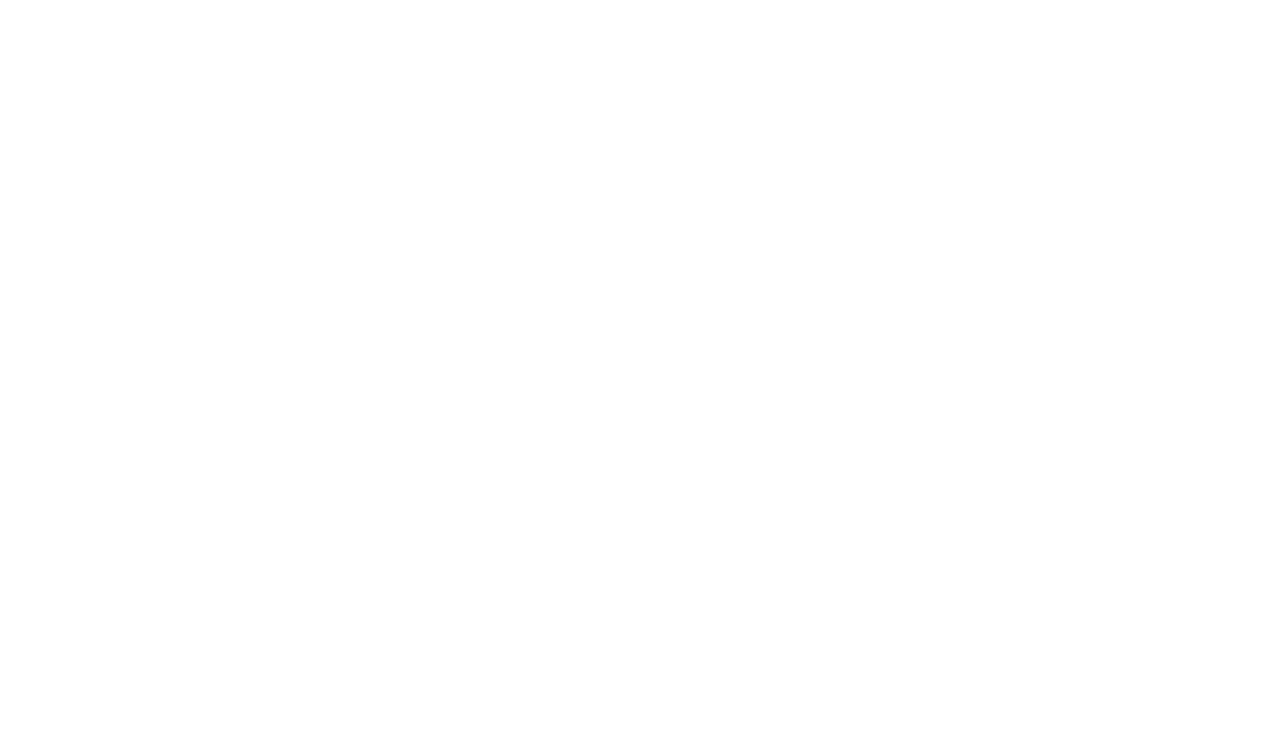
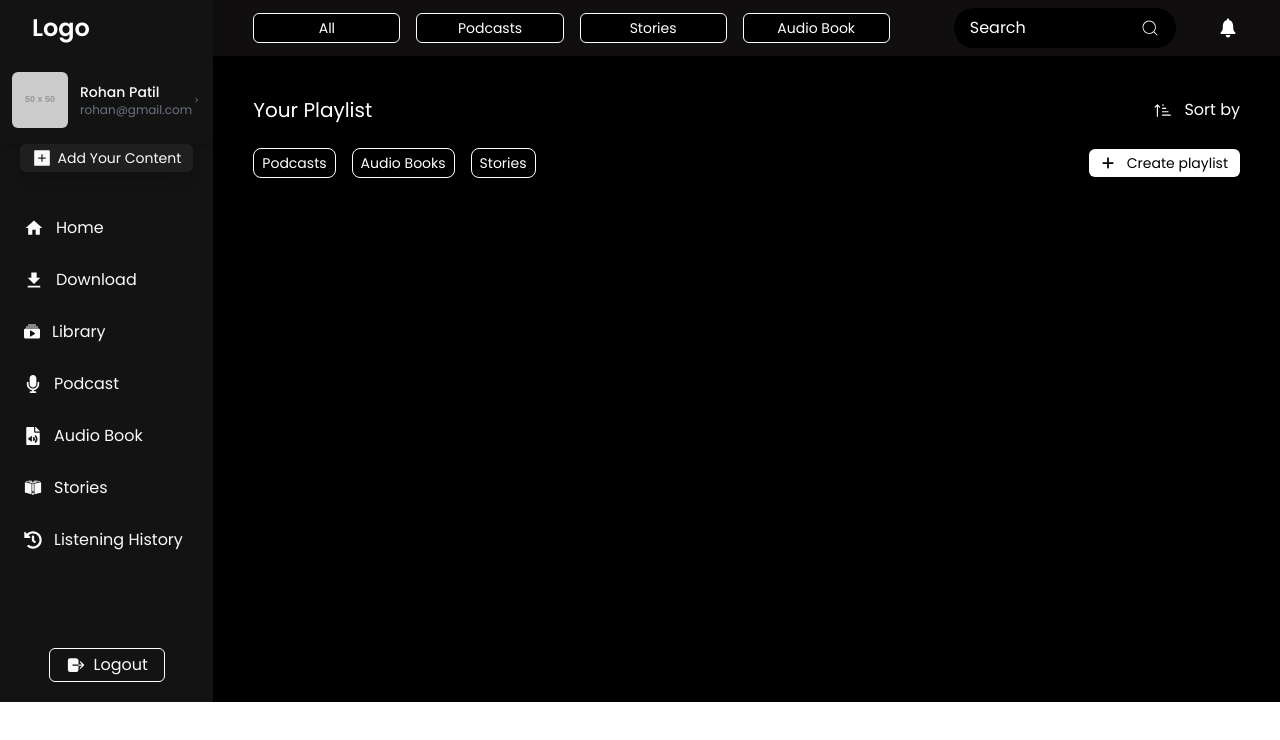
Before and after one commit to satishd01/podcast, a React (Vite) app in the folder podcast/: page /my-playlist in a window 1280 px wide. Before the commit this address had no page. Shown: the top 740 px of the page. Built offline with nearby package versions, Linux system fonts and the light colour scheme; the HTML template or start-up script is replaced by a standard one.

Commit message:
feat: MyPlaylist

```diff
--- a/podcast/src/App.jsx
+++ b/podcast/src/App.jsx
@@ -18,6 +18,7 @@ const LikedPodcasts = lazy(() =>
 const DownloadedPodcasts = lazy(() =>
   import("./pages/DownloadedPodcasts/DownloadedPodcasts.jsx")
 );
+const MyPlaylist = lazy(() => import("./pages/MyPlaylist/MyPlaylist.jsx"));
 const PodcastsContent = lazy(() =>
   import("./pages/Home/features/PodcastsContent/PodcastsContent")
 );
@@ -57,6 +58,7 @@ const App = () => {
           <Route path="/audio-book" element={<AudioBooksContent />} />
           <Route path="/library" element={<Library />} />
           <Route path="/downloaded-podcasts" element={<DownloadedPodcasts />} />
+          <Route path="/my-playlist" element={<MyPlaylist />} />
           <Route path="/liked-podcasts" element={<LikedPodcasts />} />
           <Route path="/subscription" element={<Subscription />} />
           <Route path="/podcast/:podId" element={<SinglePodcast />} />
--- /dev/null
+++ b/podcast/src/pages/MyPlaylist/MyPlaylist.jsx
@@ -0,0 +1,94 @@
+import React, { useEffect, useState } from "react";
+import { useDispatch, useSelector } from "react-redux";
+import { toggleSlider } from "../../app/slices/sliderSlice";
+
+import SliderDiv from "../../components/SliderDiv/SliderDiv";
+import Navbar from "./../../components/Navbar/Navbar";
+import { BsSortDown, BsSortUpAlt } from "react-icons/bs";
+
+import { FaPlus } from "react-icons/fa6";
+
+const MyPlaylist = () => {
+  const [toggleSort, setToggleSort] = useState(true);
+
+  const dispatch = useDispatch();
+
+  const isUserViewOpen = useSelector((state) => state.slider.isSliderOpen);
+
+  useEffect(() => {
+    const handleResize = () => {
+      const isMobile = window.innerWidth < 640;
+      if (isMobile) {
+        dispatch(toggleSlider(false));
+      } else {
+        dispatch(toggleSlider(true));
+      }
+    };
+
+    handleResize();
+    window.addEventListener("resize", handleResize);
+    return () => window.removeEventListener("resize", handleResize);
+  }, [dispatch]);
+
+  useEffect(() => {
+    const handleScroll = () => {
+      const isMobile = window.innerWidth < 640;
+      const scrollThreshold = 200;
+      if (isUserViewOpen && isMobile && window.scrollY > scrollThreshold) {
+        dispatch(toggleSlider(false));
+      }
+    };
+
+    window.addEventListener("scroll", handleScroll);
+    return () => window.removeEventListener("scroll", handleScroll);
+  }, [isUserViewOpen, dispatch]);
+
+  return (
+    <div>
+      <Navbar />
+      <div className="grid grid-cols-12">
+        <SliderDiv />
+
+        <div
+          className={`${
+            isUserViewOpen ? "md:col-span-10" : "md:col-span-12"
+          } col-span-12 text-white bg-black relative px-4 md:px-10  py-10 h-auto`}>
+          <div className="flex items-center justify-between gap-7 mb-6">
+            <p className="text-xl">Your Playlist</p>
+            <div
+              className="flex items-center md:text-base gap-3 text-sm"
+              onClick={() => setToggleSort((prev) => !prev)}>
+              {toggleSort ? (
+                <BsSortUpAlt className="text-lg" />
+              ) : (
+                <BsSortDown className="text-lg" />
+              )}
+              <p className="md:text-base text-[8px] whitespace-nowrap">
+                Sort by
+              </p>
+            </div>
+          </div>
+          <div className="flex items-center justify-between mb-5">
+            <ul className="flex items-center md:gap-4 gap-2 md:text-sm text-[8px]">
+              <li className="rounded-lg border border-white px-2 py-1">
+                Podcasts
+              </li>
+              <li className="rounded-lg border border-white px-2 py-1 whitespace-nowrap">
+                Audio Books
+              </li>
+              <li className="rounded-lg border border-white px-2 py-1">
+                Stories
+              </li>
+            </ul>
+            <div className="flex gap-3 text-sm items-center bg-white text-black  px-3 py-1 rounded-md">
+              <FaPlus className="text-sm" />
+              <p>Create playlist</p>
+            </div>
+          </div>
+        </div>
+      </div>
+    </div>
+  );
+};
+
+export default MyPlaylist;
--- a/podcast/src/utils/constants.js
+++ b/podcast/src/utils/constants.js
@@ -21,7 +21,7 @@ export const libraryItems = [
   },
   {
     id: 3,
-    title: "My Playlists",
+    title: "My Playlist",
     icon: GiBookCover,
     duration: "60 mins",
   },
```
